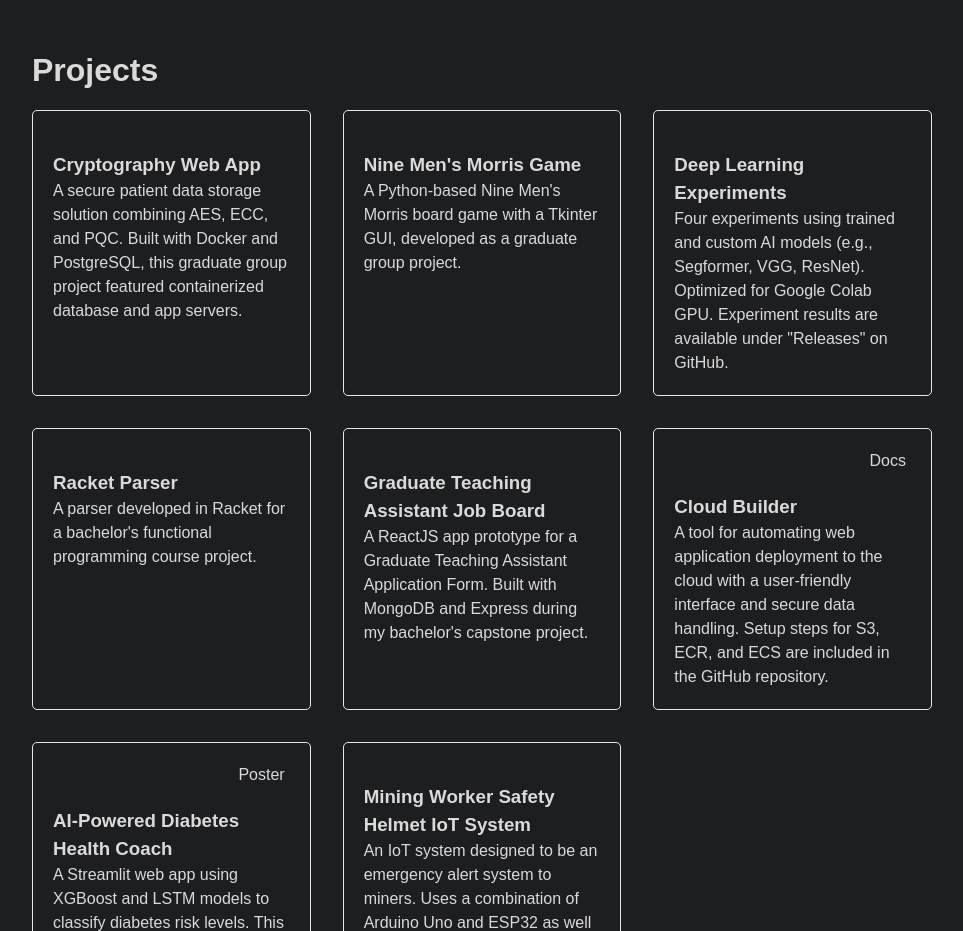
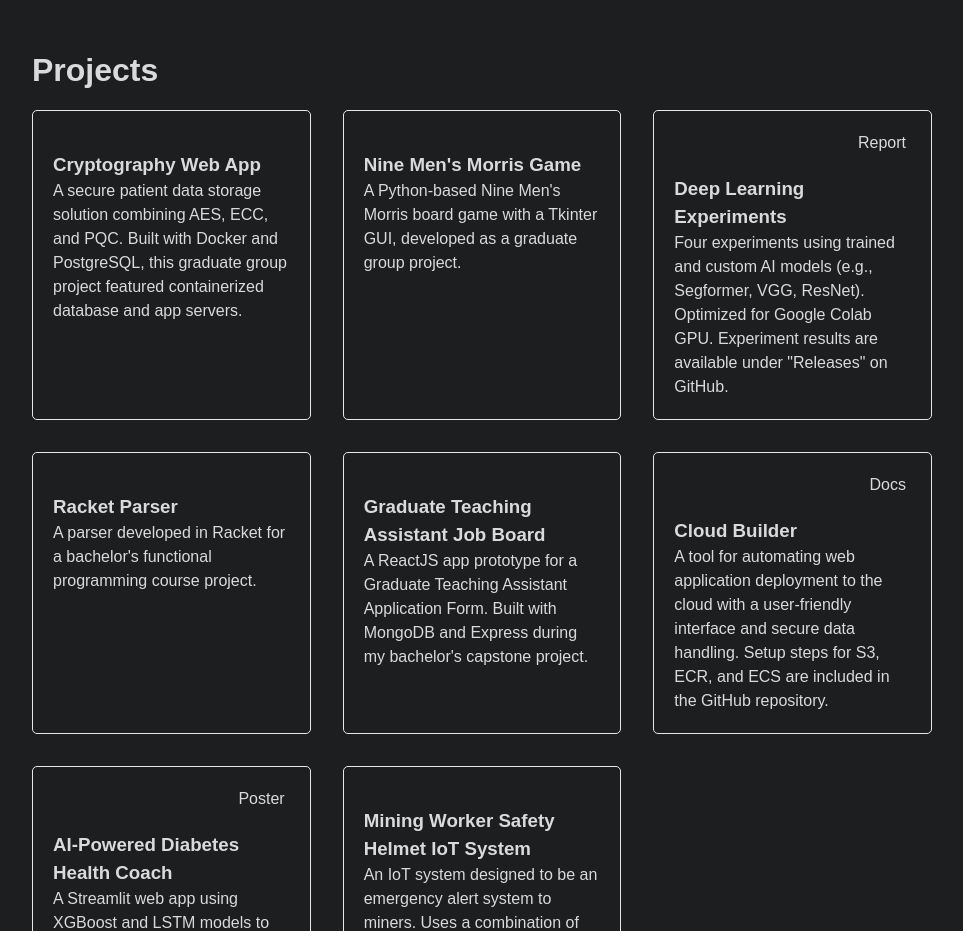
Before and after one commit to aa57c/PortfolioWebsite, a Next.js app: page / in a window 1280 px wide. Shown: the part 2100-3031 px from the top of the page, without its empty margins (158-1121 px from the left). Built offline with nearby package versions, Linux system fonts and the light colour scheme.

Commit message:
added report to deep learning experiment project tile

```diff
--- a/src/components/Projects.jsx
+++ b/src/components/Projects.jsx
@@ -19,11 +19,18 @@ const Projects = () => {
                   </a>
                 )
                 }
-                {project.downloadfilelink && (
+                {project.downloadfilelink && project.title == "Cloud Builder" && (
                   <a href="/files/CloudBuilder_Docs.pdf" aria-label="Download Cloud Builder Docs" target="_blank" rel="noopener noreferrer">
                     <i className="fa-solid fa-download"></i> <span>Docs</span>
                   </a>
                 )}
+                {
+                  project.downloadfilelink && project.title == "Deep Learning Experiments" && (
+                    <a href="/files/Deep_Learning_Experiments_Final_Report.pdf" aria-label="Download Technical Report" target="_blank" rel="noopener noreferrer">
+                      <i className="fa-solid fa-download"></i> <span>Report</span>
+                    </a>
+                  )
+                }
                 {project.poster && (
                   <a href="/files/poster.pdf" aria-label="Download Poster" target="_blank" rel="noopener noreferrer">
                     <i className="fa-solid fa-download"></i> <span>Poster</span>
--- a/src/components/github_data.js
+++ b/src/components/github_data.js
@@ -24,7 +24,7 @@ export const projectData = [
         githublink: "https://github.com/aa57c/Deep_Learning_Experiments",
         demo: false,
         poster: false,
-        downloadfilelink: false
+        downloadfilelink: true
     },
     {
         id: 4,
```
Also changed, not shown: 1 other file (tests, documents, lock files or other folders).
